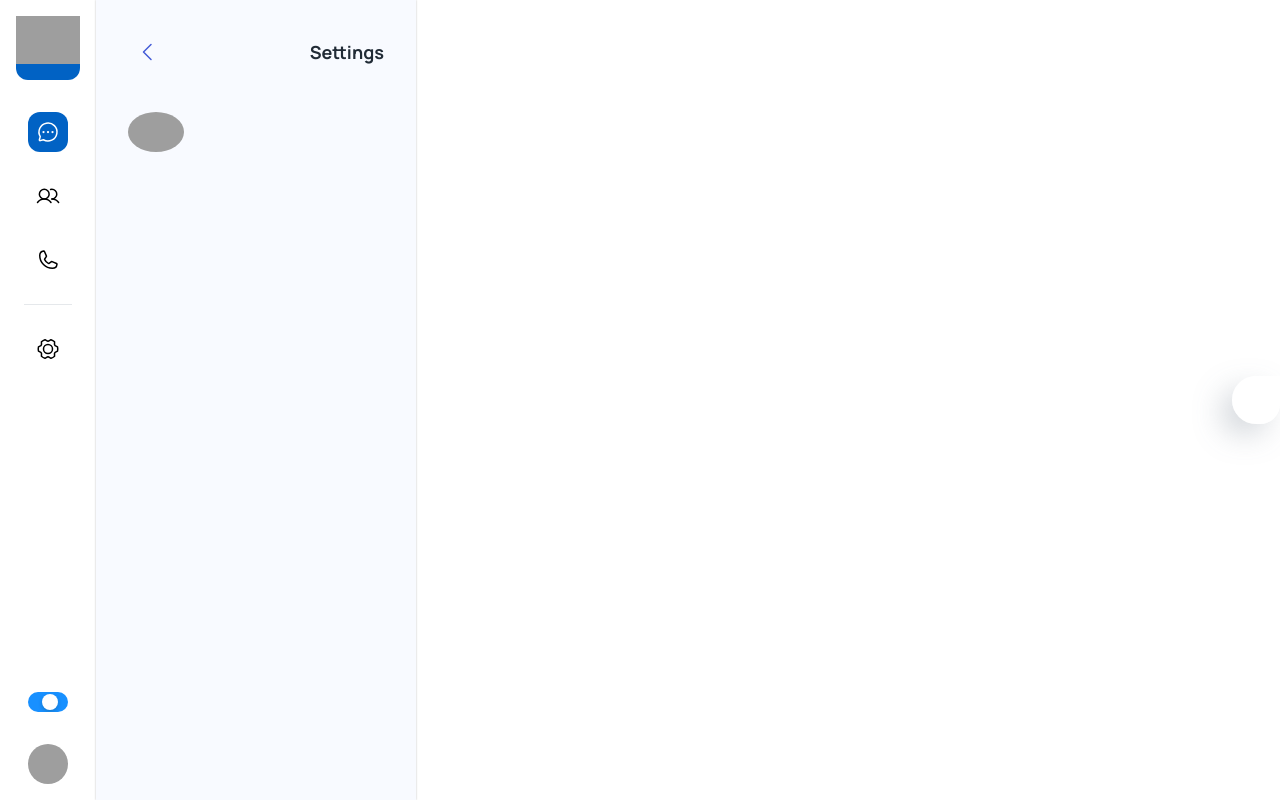
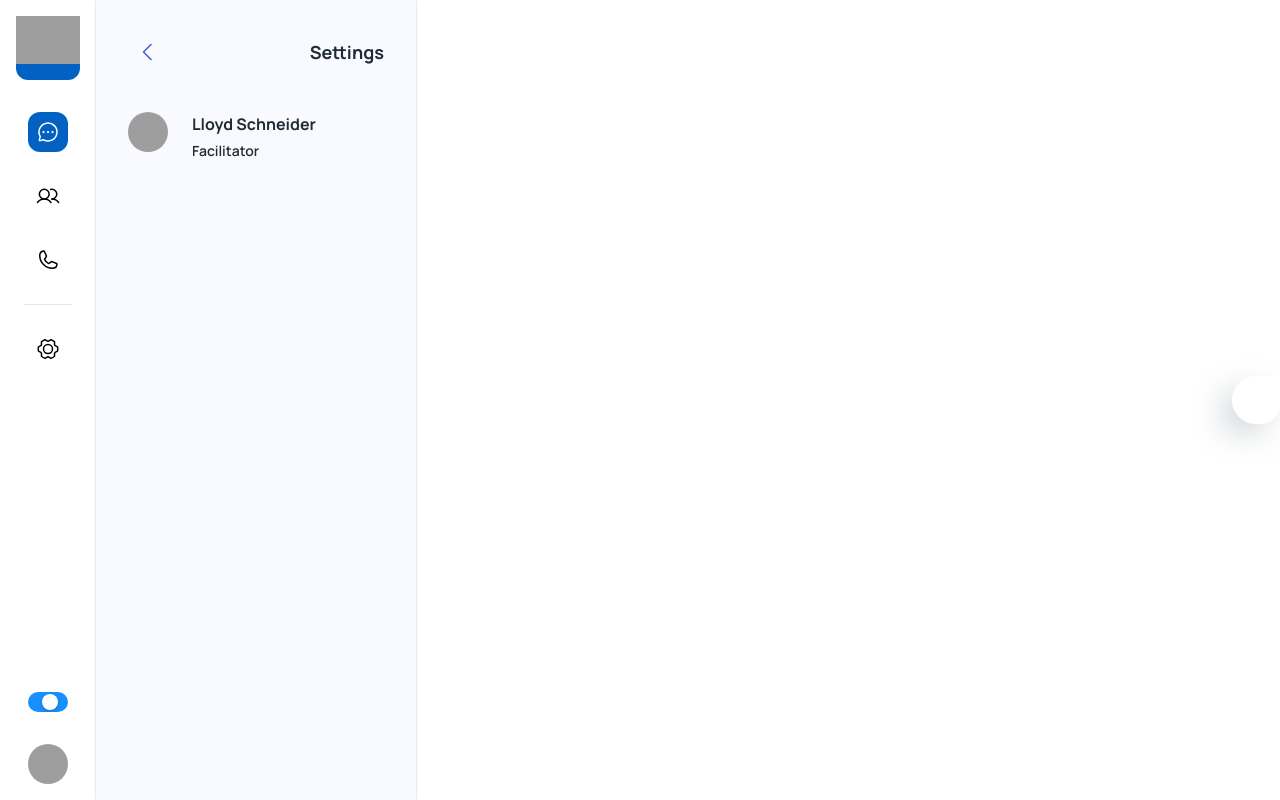
Before and after one commit to rohan-tech-negi/Chat-App, a React (Create React App) app: page /settings in a window 1280 px wide. Built offline with nearby package versions, Linux system fonts and the light colour scheme; grey boxes are pictures that could not be loaded; some icons are missing.

Commit message:
resuming our work on te ui making of the settings panel

```diff
--- a/src/pages/dashboard/Settings.js
+++ b/src/pages/dashboard/Settings.js
@@ -20,7 +20,15 @@ const Settings = () => {
 
           {/* profile */}
           <Stack direction={"row"} spacing={3}>
-            <Avatar sx={{width: 56}} src={faker.image.avatar()}></Avatar>
+            <Avatar  src={faker.image.avatar()}></Avatar>
+            <Stack spacing={0.5}>
+                <Typography variant='article'>
+                  {faker.name.fullName()}
+                </Typography>
+                <Typography variant='body2'>
+                  {faker.random.word()}
+                </Typography>
+            </Stack>
           </Stack>
 
           {/* list of options */}
```
